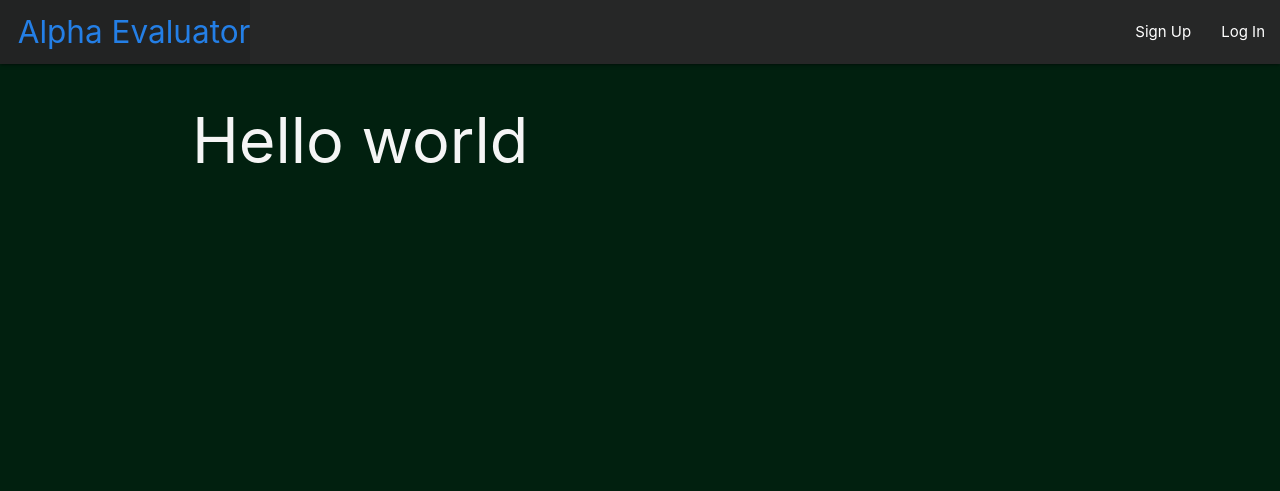
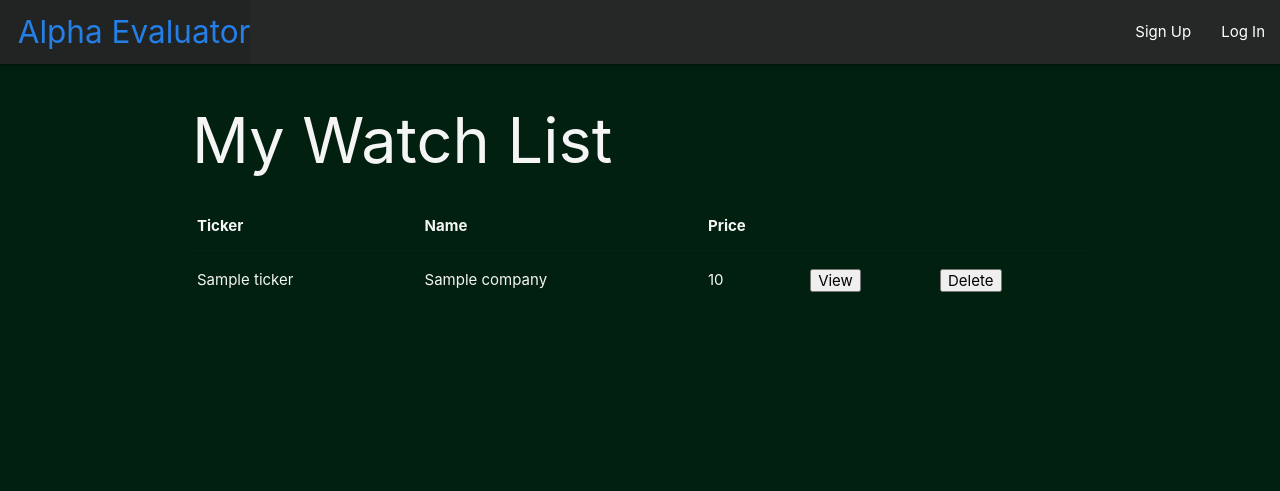
Before and after one commit to shawkitajima/Alpha-Evaluator, a Django app: template main_app/templates/my_stocks.html in a window 1280 px wide. Shown: the top 491 px of the page. Run offline with Django 3.2, Linux system fonts and the light colour scheme; the template is opened without the code that fills it: most values are stand-ins (such as "Sample title", 1, 10 or a date in 2020).

Commit message:
create watchlist template and delete template

```diff
--- a/main_app/templates/detail.html
+++ b/main_app/templates/detail.html
@@ -3,17 +3,11 @@
 {% block content %}
 
 
-<<<<<<< HEAD
-<form action="">
-    {% csrf_token %}
-    {{ form.as_p }}
-=======
 <form action="/companies/add/" method="POST">
     {% csrf_token %}
     {{ form.as_p }}
     <input type="hidden"  name="ticker" value={{ticker}}>
     <input type="hidden"  name="name" value={{info.name}}>
->>>>>>> master
     <button type="submit">Add to Watchlist</button>
 </form>
 <div class="detailContainer">
--- a/main_app/templates/my_stocks.html
+++ b/main_app/templates/my_stocks.html
@@ -2,6 +2,34 @@
 
 {% block content %}
 
-<h1>Hello world</h1>
+<h1>My Watch List</h1>
+
+{% if watchList %}
+
+<div class="listContainer">
+    <table id="list">
+        <thead>
+            <tr>
+                <th>Ticker</th>
+                <th>Name</th>
+                <th>Price</th>
+                <th></th>
+                <th></th>
+            </tr>
+        </thead>
+        <tbody>
+            {% for company in watchList %}
+            <tr>
+                <td> {{ company.ticker }} </td>
+                <td> {{ company.name }} </td>
+                <td> {{ company.price }} </td>
+                <td><a href=""><button>View</button></a></td>
+                <td><a href="{% url 'company_delete' company.id %}"><button>Delete</button></a></td>
+            </tr>
+            {% endfor %}
+            {% endif %}
+        </tbody>
+    </table>
+</div>
 
 {% endblock %}
--- a/main_app/views.py
+++ b/main_app/views.py
@@ -10,7 +10,7 @@
 
 
 def home(request):
- return render(request, 'playground.html')
+ return render(request, 'home.html')
 
 @login_required
 def my_stocks(request):
```
Also changed, not shown: main_app/templates/company_confirm_delete.html (added, +13 -0 lines), main_app/templates/playground.html (+5 -5 lines).
